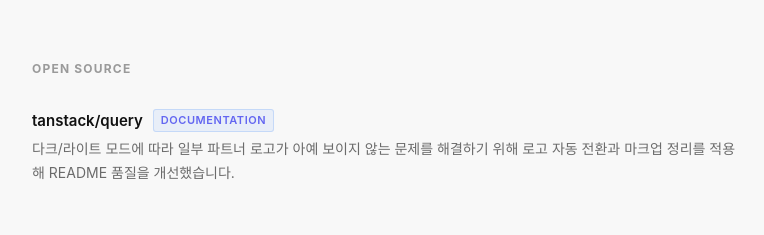
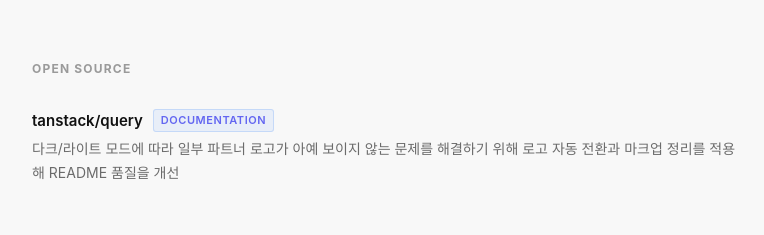
Before and after one commit to bae080311/resume, a Vue app: page / in a window 1280 px wide. Shown: the part 3120-3355 px from the top of the page, without its empty margins (252-1016 px from the left). Built offline with nearby package versions, Linux system fonts and the light colour scheme; a web font is replaced by a local one.

Commit message:
fix: 문장

```diff
--- a/src/components/OssSection.vue
+++ b/src/components/OssSection.vue
@@ -9,7 +9,7 @@
         </div>
         <p class="desc">
           다크/라이트 모드에 따라 일부 파트너 로고가 아예 보이지 않는 문제를 해결하기 위해
-          로고 자동 전환과 마크업 정리를 적용해 README 품질을 개선했습니다.
+          로고 자동 전환과 마크업 정리를 적용해 README 품질을 개선
         </p>
       </div>
     </div>
```
